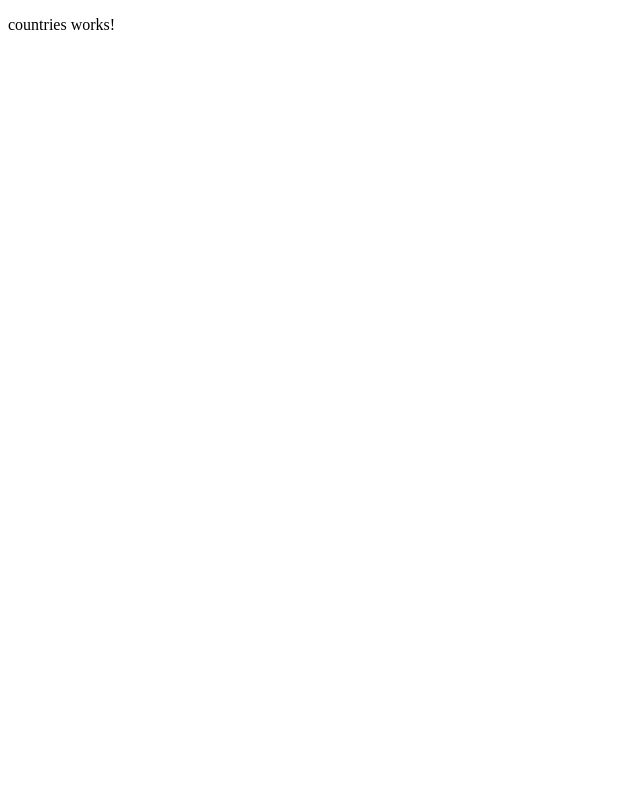
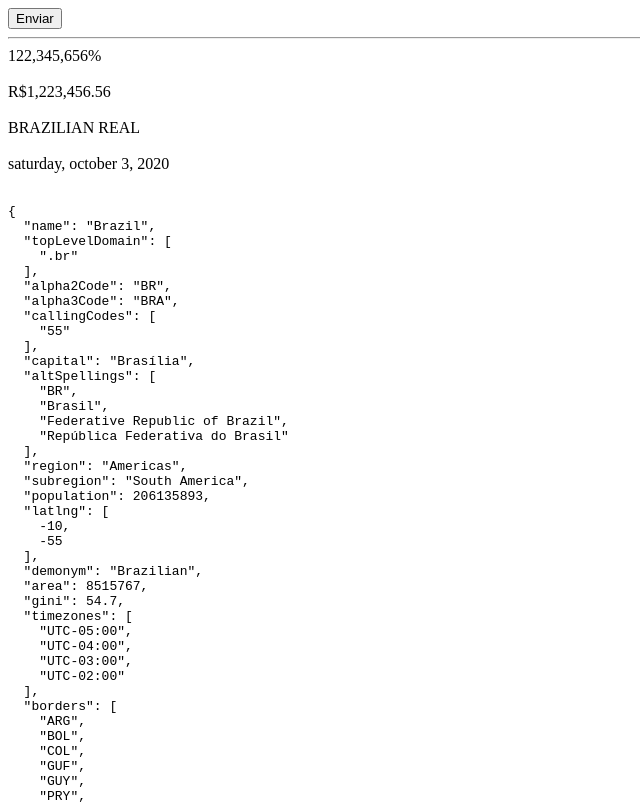
Before and after one commit to jmvillegasy/my-app, an Angular app in the folder my-app/: page / in a window 1280 px wide. Shown: the top 804 px of the page, without its empty margins (0-640 px from the left). Built offline with nearby package versions, Linux system fonts and the light colour scheme.

Commit message:
tercera clase uso de pipes en ts

```diff
--- a/my-app/src/app/countries/countries.component.html
+++ b/my-app/src/app/countries/countries.component.html
@@ -1 +1,11 @@
-<p>countries works!</p>
+<button (click)="send(selected.currencies[0].name)">Enviar</button>
+<hr/>
+{{total | percent}}
+<br/><br/>
+{{total | currency: selected.currencies[0].symbol}}
+<br/><br/>
+{{selected.currencies[0].name | uppercase}}
+<br/><br/>
+{{birthday | date: "fullDate" | lowercase}}
+<br/><br/>
+<pre>{{selected | json}}</pre>
--- a/my-app/src/app/countries/countries.component.ts
+++ b/my-app/src/app/countries/countries.component.ts
@@ -1,3 +1,4 @@
+import { UpperCasePipe } from '@angular/common';
 import { Component, OnInit } from '@angular/core';
 import { Country } from '@rw/models';
 import * as countriesJson from './../../assets/countries.json';
@@ -5,14 +6,17 @@ import * as countriesJson from './../../assets/countries.json';
 @Component({
   selector: 'rw-countries',
   templateUrl: './countries.component.html',
-  styleUrls: ['./countries.component.scss']
+  styleUrls: ['./countries.component.scss'],
+  providers: [UpperCasePipe]
 })
 export class CountriesComponent implements OnInit {
   selected: Country;
   countries: Country[];
-  constructor() {
+  birthday = new Date();
+  total = 1223456.555551;
+  constructor(private upperCasePipe: UpperCasePipe) {
     //console.log(countries[10].capital);
-    this.selected = countriesJson[10];
+    this.selected = countriesJson[2];
     //this.selected = countriesJson;
     /*this.selected = this.countries.filter(
       (country: Country) => (country.name = 'Peru')
@@ -23,4 +27,11 @@ export class CountriesComponent implements OnInit {
   ngOnInit(): void {
   }
 
+  send(name:string):void{
+    console.log('Antes:::',name);
+    name = this.upperCasePipe.transform(name);
+    //name = name.toUpperCase();
+    console.log('Despues:::',name);
+  }
+
 }
```
